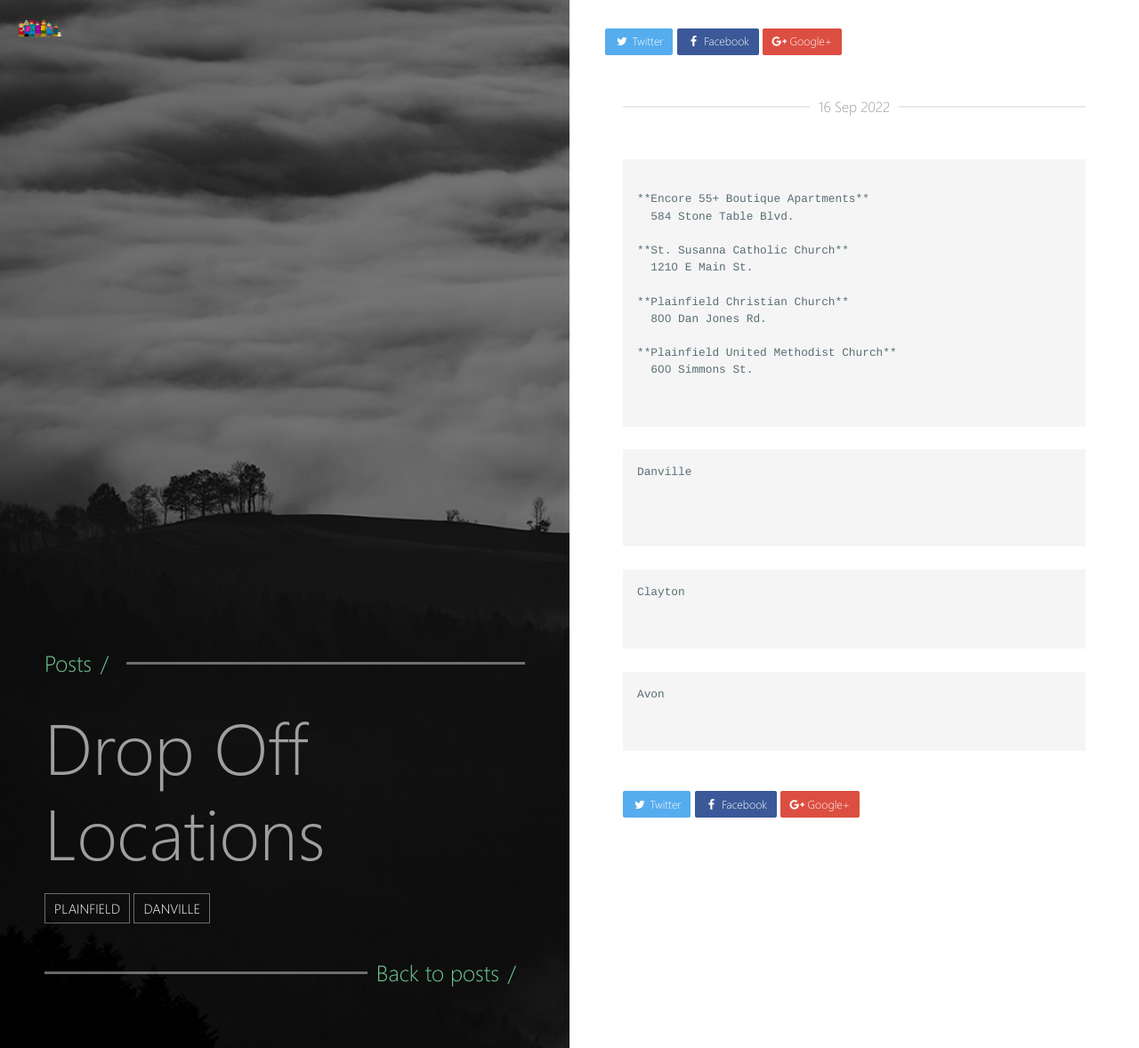
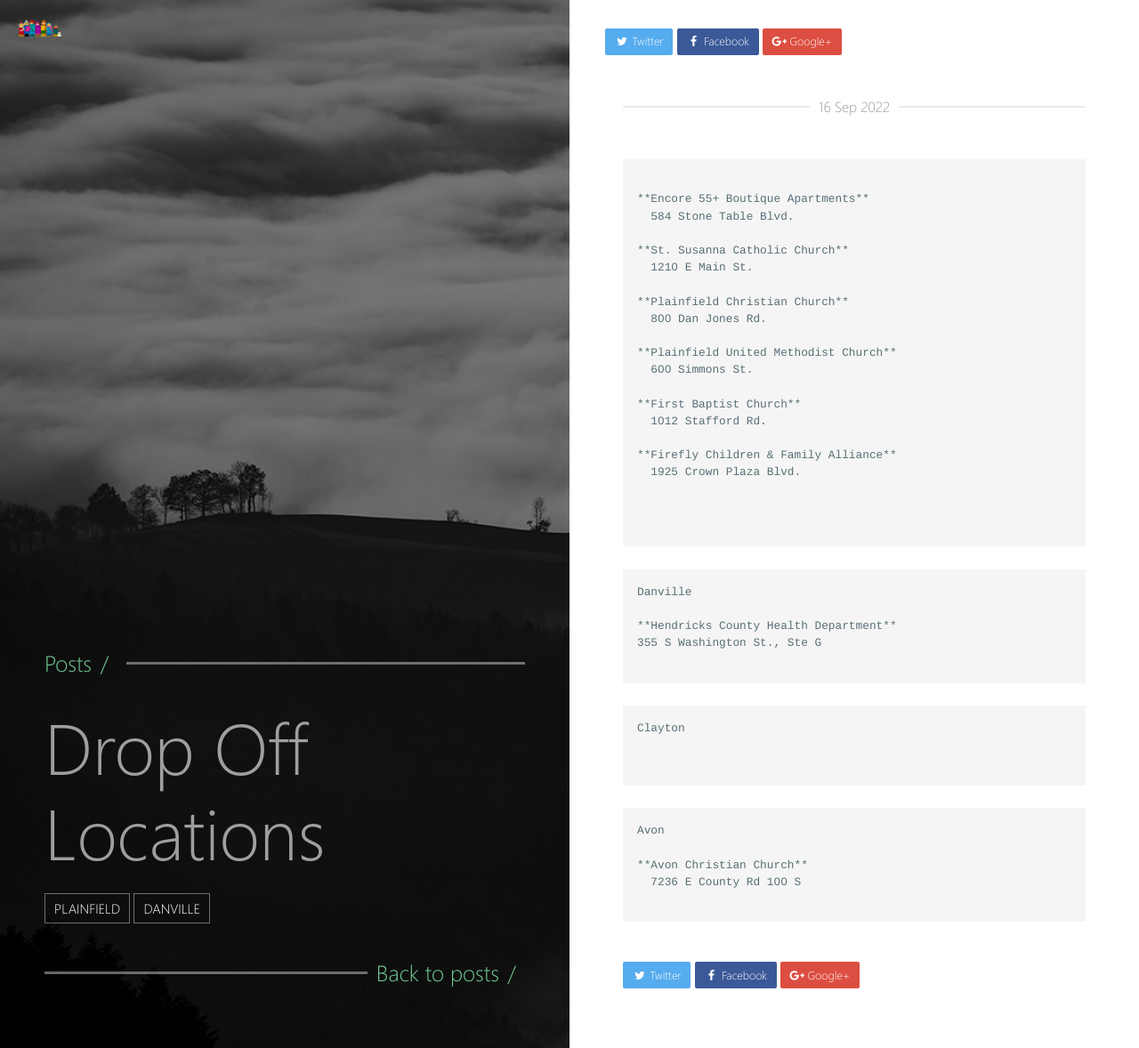
Before and after one commit to Bwaite43/bundleemup.com, a Jekyll site: the page built from _posts/2022-9-16-dropoff-locations.md, in a window 1280 px wide. Shown: the whole page at 89% size. Built offline with Jekyll 4.4.1, drawn with Linux system fonts in a browser that asks for light colours.

Commit message:
Update 2022-9-16-dropoff-locations.md

`````diff
--- a/_posts/2022-9-16-dropoff-locations.md
+++ b/_posts/2022-9-16-dropoff-locations.md
@@ -22,6 +22,13 @@
 **Plainfield United Methodist Church**
   600 Simmons St.
 
+**First Baptist Church**
+  1012 Stafford Rd.
+
+**Firefly Children & Family Alliance**
+  1925 Crown Plaza Blvd.
+
+
 
 ````
 
@@ -29,7 +36,8 @@
 ````
 Danville
 
-
+**Hendricks County Health Department**
+355 S Washington St., Ste G
 
 ````
 
@@ -44,5 +52,7 @@
 ````
 Avon
 
+**Avon Christian Church**
+  7236 E County Rd 100 S
 
 ````
`````
